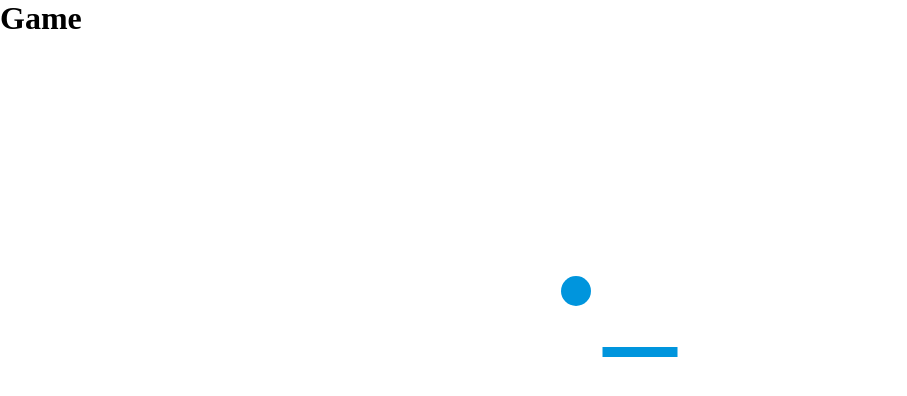
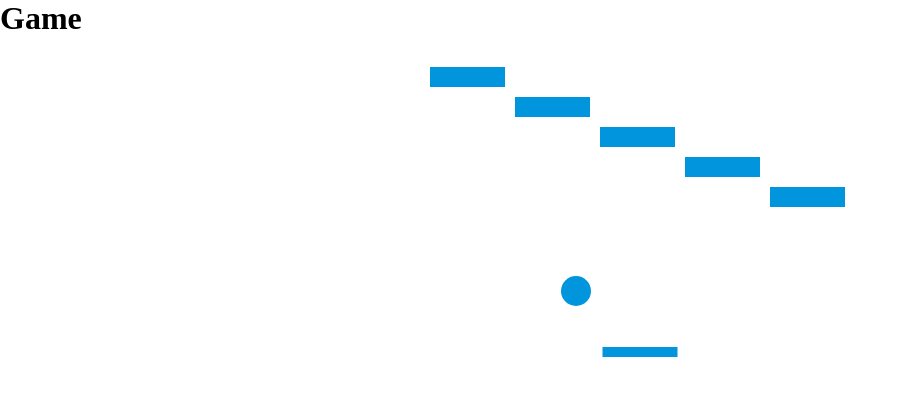
Before and after one commit to Max-Merila/2d_game, a plain HTML site: page 2d_game/index.html in a window 1280 px wide. Shown: the whole page, without its empty margins (0-907 px from the left). Drawn offline with Linux system fonts and the light colour scheme.

Commit message:
Add files via upload
added bricks that don't interact with the ball.
https://developer.mozilla.org/en-US/docs/Games/Tutorials/2D_Breakout_game_pure_JavaScript/Build_the_brick_field

```diff
--- a/2d_game/index.html
+++ b/2d_game/index.html
@@ -24,6 +24,23 @@
         var paddleX = (canvas.width-paddleWidth) / 2;
         var rightPressed = false;
         var leftPressed = false;
+        //adding brick field
+        var brickRowCount = 3;
+        var brickColumnCount = 5;
+        var brickWidth = 75;
+        var brickHeight = 20;
+        var brickPadding = 10;
+        var brickOffsetTop = 30;
+        var brickOffsetLeft = 30;
+
+        // all bricks held in an array
+        var bricks = [];
+        for (var c=0; c<brickColumnCount; c++){
+          bricks [c] = [];
+          for(var r=0; r <brickRowCount; r++){
+            bricks [c] [r] = {x: 0, y: 0 };
+          }
+        }
 
         document.addEventListener('keydown', keyDownHandler, false);
         document.addEventListener('keyup', keyUpHandler, false);
@@ -63,11 +80,28 @@
         ctx.fill();
         ctx.closePath();
         }
+        function drawBricks() {
+          for(var c=0; c < brickColumnCount; c++){
+            for(var r = 0; r < brickRowCount; r++){
+              var brickX = (c*(brickWidth+brickPadding)) + brickOffsetLeft;
+              var brickY = (c*(brickHeight+brickPadding))+brickOffsetTop;
+              bricks[c][r].x = brickX;
+              bricks[c][r].y = brickY;
+              ctx.beginPath();
+              ctx.rect(brickX, brickY, brickWidth, brickHeight);
+              ctx.fillStyle = "#0095dd";
+              ctx.fill();
+              ctx.closePath();
 
+            }
+          }
+        }
         function draw(){
             ctx.clearRect(0, 0, canvas.width, canvas.height);
+            drawBricks();
             drawBall();
             drawPaddle();
+
 
   if(x + dx > canvas.width-ballRadius || x + dx < ballRadius) {
       dx = -dx;
```
